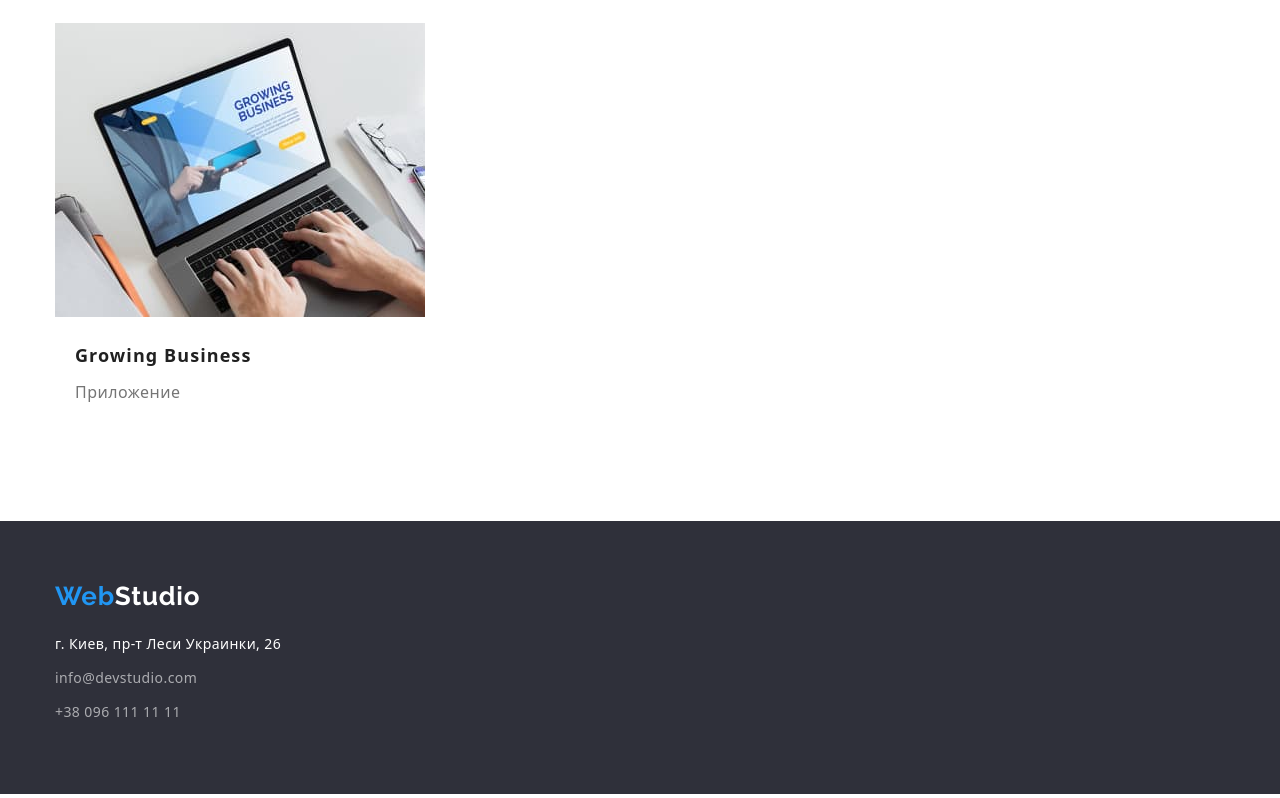
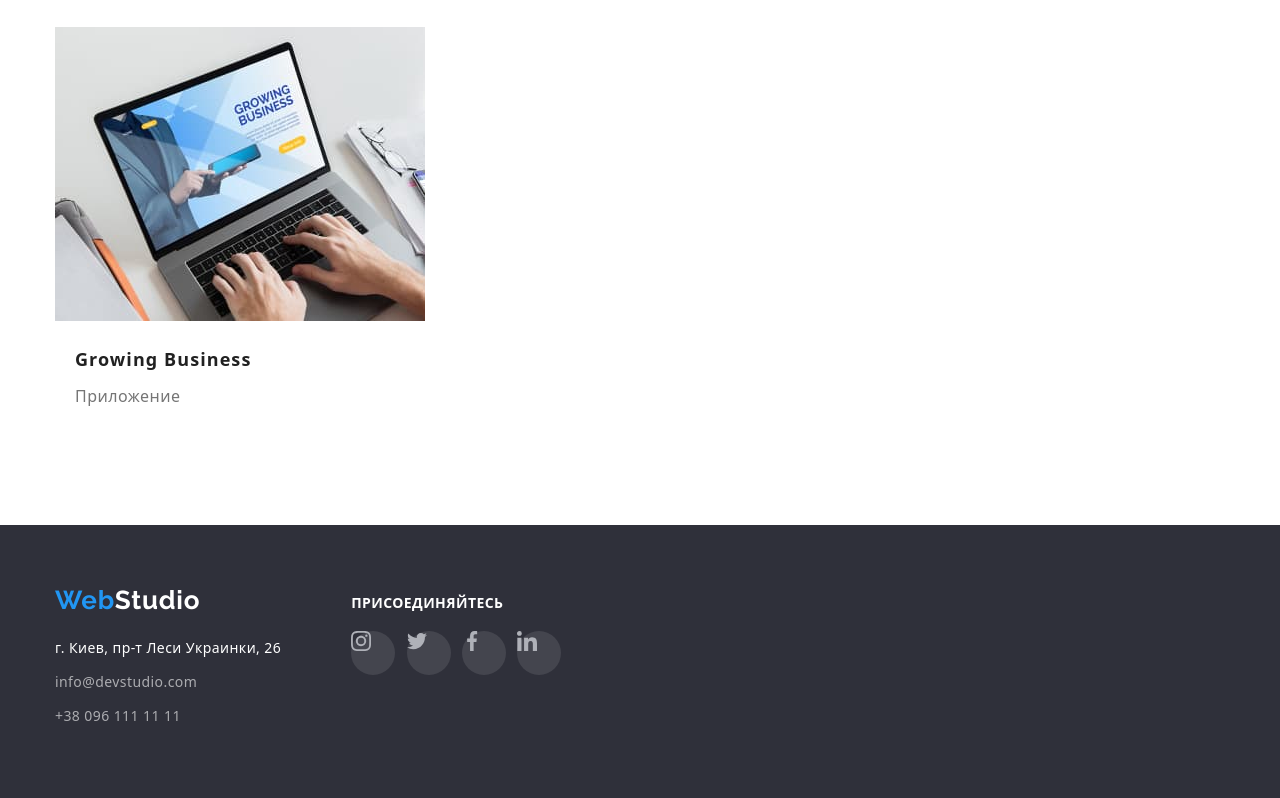
Before and after one commit to Julia-Davydiuk/goit-markup-hw-04, a plain HTML site: page portfolio.html in a window 1280 px wide. Shown: the part 1541-2339 px from the top of the page. Drawn offline with nearby package versions, Linux system fonts and the light colour scheme.

Commit message:
portfolio 4

```diff
--- a/css/portfolio.css
+++ b/css/portfolio.css
@@ -51,6 +51,9 @@ img {
 /*===========END COMPONENTS===========*/
 
 /*===========HEADER===========*/
+.header {
+  border-bottom: 1px solid #ececec;
+}
 .header .container {
   display: flex;
   align-items: center;
@@ -133,6 +136,15 @@ img {
   line-height: 1.143;
   letter-spacing: 0.02em;
   color: var(--description-color);
+}
+
+.icon-mail,
+.icon-tel {
+  margin-right: 10px;
+}
+
+.address-mail-link:hover svg {
+  fill: var(--accent-color);
 }
 /*===========END HEADER===========*/
 
@@ -234,6 +246,9 @@ img {
 
 .footer {
   background-color: var(--background-secondary);
+}
+
+.footer-contact {
   padding-top: 60px;
   padding-bottom: 60px;
 }
@@ -287,4 +302,58 @@ img {
   letter-spacing: 0.03em;
   color: var(--contact-color);
 }
+
+.footer .container {
+  display: flex;
+}
+
+/* ====================== */
+.social-footer {
+  padding: 70px 0 100px 70px;
+  width: 200px;
+}
+
+.social-footer-title {
+  font-weight: 700;
+  font-size: 14px;
+  line-height: 1.143;
+  letter-spacing: 0.03em;
+  text-transform: uppercase;
+  color: var(--secondary-color);
+
+  margin-bottom: 20px;
+}
+
+/*====sprite social list====*/
+.social-list {
+  display: flex;
+  justify-content: space-between;
+  width: 210px;
+  margin: 0 auto;
+}
+
+.social-list_item .social-list_item-link {
+  display: block;
+  width: 44px;
+  height: 44px;
+  border-radius: 50%;
+  background: rgba(255, 255, 255, 0.1);
+  background-size: contain;
+  background-repeat: no-repeat;
+  background-position: center;
+}
+
+.social-list_item:not(:last-child) {
+  margin-right: 10px;
+}
+
+.social-list_item-link svg {
+  fill: #ffffff;
+  width: 20px;
+  height: 20px;
+}
+
+.team-social-list_item-link:hover {
+  fill: var(--accent-color);
+}
 /*===========END FOOTER===========*/
--- a/portfolio.html
+++ b/portfolio.html
@@ -18,7 +18,7 @@
   <body>
     <!--header-->
     <header class="header">
-      <div class="container header">
+      <div class="container">
         <nav class="navigation">
           <a
             class="logo link"
@@ -49,12 +49,20 @@
         <ul class="address list">
           <li class="address-mail-item">
             <a class="address-mail-link link" href="mailto:info@devstudio.com"
-              >info@devstudio.com</a
+              >
+              <svg class="icon-mail" width="16px" height="12px">
+                <use href="./image/icon/sprite.svg#icon-envelope"></use>
+              </svg>
+              info@devstudio.com</a
             >
           </li>
           <li class="address-tel-item">
             <a class="address-tel-link link" href="tel:+380961111111"
-              >+38 096 111 11 11</a
+              >
+              <svg class="icon-tel" width="10px" height="16px">
+                <use href="./image/icon/sprite.svg#icon-smartphone"></use>
+              </svg>
+              +38 096 111 11 11</a
             >
           </li>
         </ul>
@@ -239,7 +247,8 @@
 
     <footer class="footer">
       <div class="container">
-        <a
+        <div class="footer-contact">
+         <a
           class="footer-logo link"
           href="./index.html"
           aria-label="логотип веб студии"
@@ -261,6 +270,42 @@
             >+38 096 111 11 11</a
           >
         </address>
+        </div>
+
+        <div class="social-footer">
+          <h2 class="social-footer-title">присоединяйтесь</h2>
+          <ul class="social-list list">
+            <li class="social-list_item">
+              <a href="#" class="social-list_item-link social-list_item-link_instagram">
+                <svg>
+                  <use href="./image/icon/sprite.svg#icon-instagram"></use>
+                </svg>
+              </a>
+            </li>
+            <li class="social-list_item">
+              <a href="#" class="social-list_item-link social-list_item-link_twitter">
+                <svg>
+                  <use href="./image/icon/sprite.svg#icon-twitter"></use>
+                </svg>
+              </a>
+            </li>
+            <li class="social-list_item">
+              <a href="#" class="social-list_item-link social-list_item-link_facebook">
+                <svg>
+                  <use href="./image/icon/sprite.svg#icon-facebook"></use>
+                </svg>
+              </a>
+            </li>
+            <li class="social-list_item">
+              <a href="#" class="social-list_item-link social-list_item-link_linkedin">
+                <svg>
+                  <use href="./image/icon/sprite.svg#icon-linkedin"></use>
+                </svg>
+              </a>
+            </li>
+          </ul>
+        </div>
+
       </div>
     </footer>
   </body>
```
Also changed, not shown: css/styles.css (+22 -1 lines), index.html (+9 -0 lines), 1 other file.
